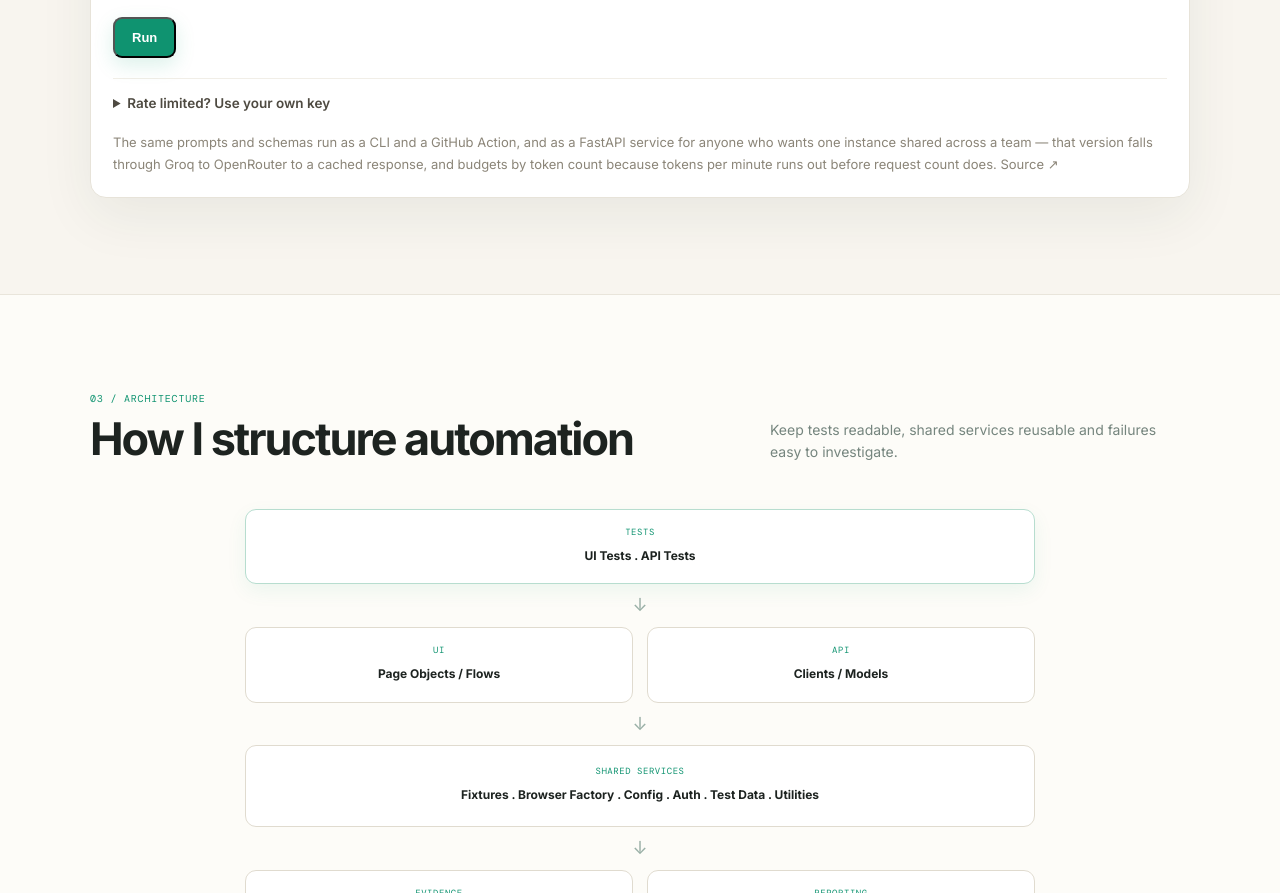
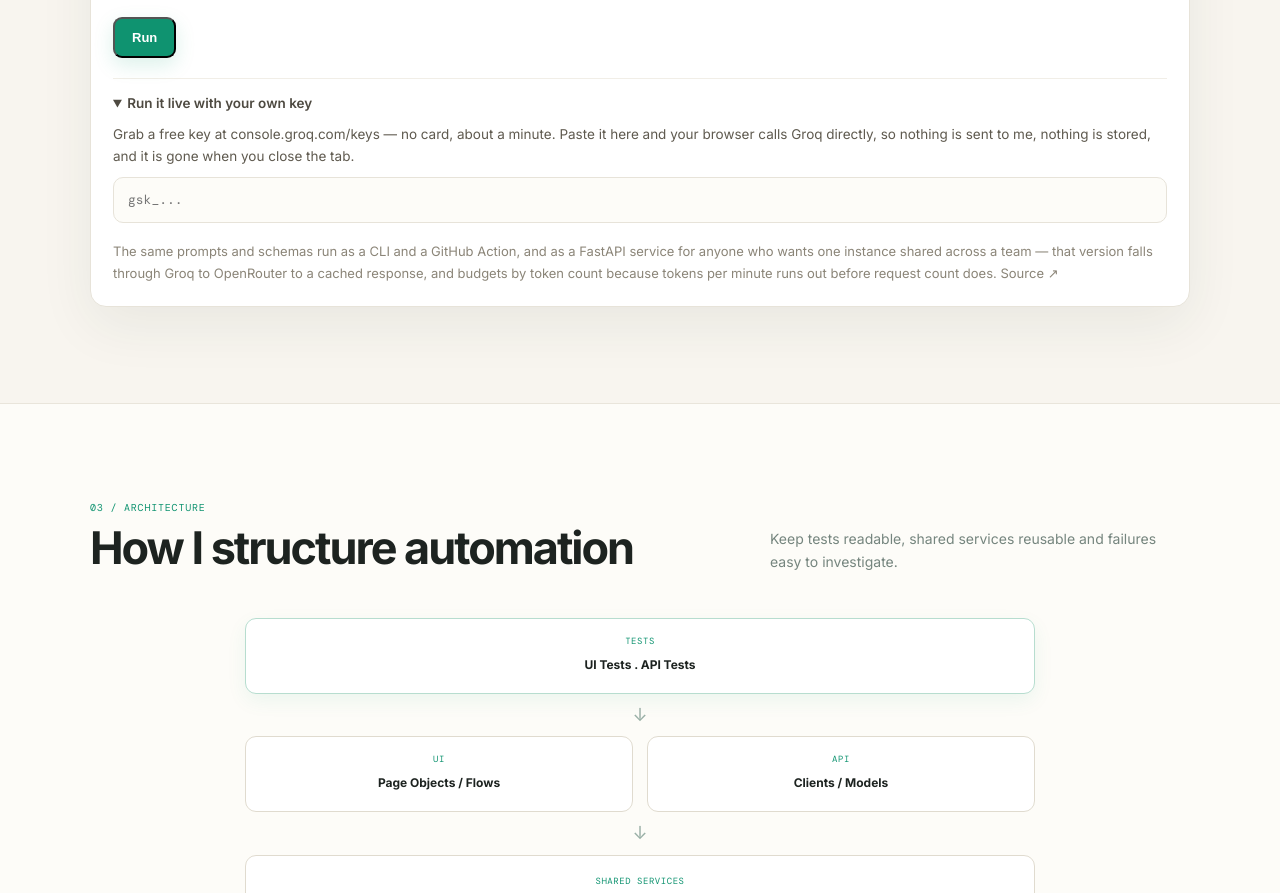
Before and after one commit to Priya123z/Priya123z.github.io, a plain HTML site: page index.html in a window 1280 px wide. Shown: the part 2683-3576 px from the top of the page. Drawn offline with nearby package versions, Linux system fonts and the light colour scheme.

Commit message:
Fix the key panel copy, which still described a shared server
The replacement missed on an attribute mismatch, so the panel still talked about
a shared key with a daily budget. There is no shared key any more — the browser
calls Groq with whatever the visitor pastes. Opened by default, since that is now
the main path rather than a fallback.

```diff
--- a/index.html
+++ b/index.html
@@ -241,13 +241,14 @@ The reset link must expire after 30 minutes and work only once. Three failed res
             <div class="demo-output" id="heal-output" aria-live="polite"></div>
           </div>
 
-          <details class="demo-key-wrap">
-            <summary>Rate limited? Use your own key</summary>
+          <details class="demo-key-wrap" open>
+            <summary>Run it live with your own key</summary>
             <p>
-              The shared key is on a free tier with a daily budget, so it is capped per
-              visitor. A free Groq key from
-              <a href="https://console.groq.com/keys" target="_blank" rel="noreferrer">console.groq.com/keys</a>
-              removes the cap. It is sent with the request and never stored.
+              Grab a free key at
+              <a href="https://console.groq.com/keys" target="_blank" rel="noreferrer">console.groq.com/keys</a> —
+              no card, about a minute. Paste it here and your browser calls Groq directly,
+              so nothing is sent to me, nothing is stored, and it is gone when you close
+              the tab.
             </p>
             <input id="demo-key" type="password" placeholder="gsk_..." autocomplete="off" spellcheck="false">
           </details>
```
